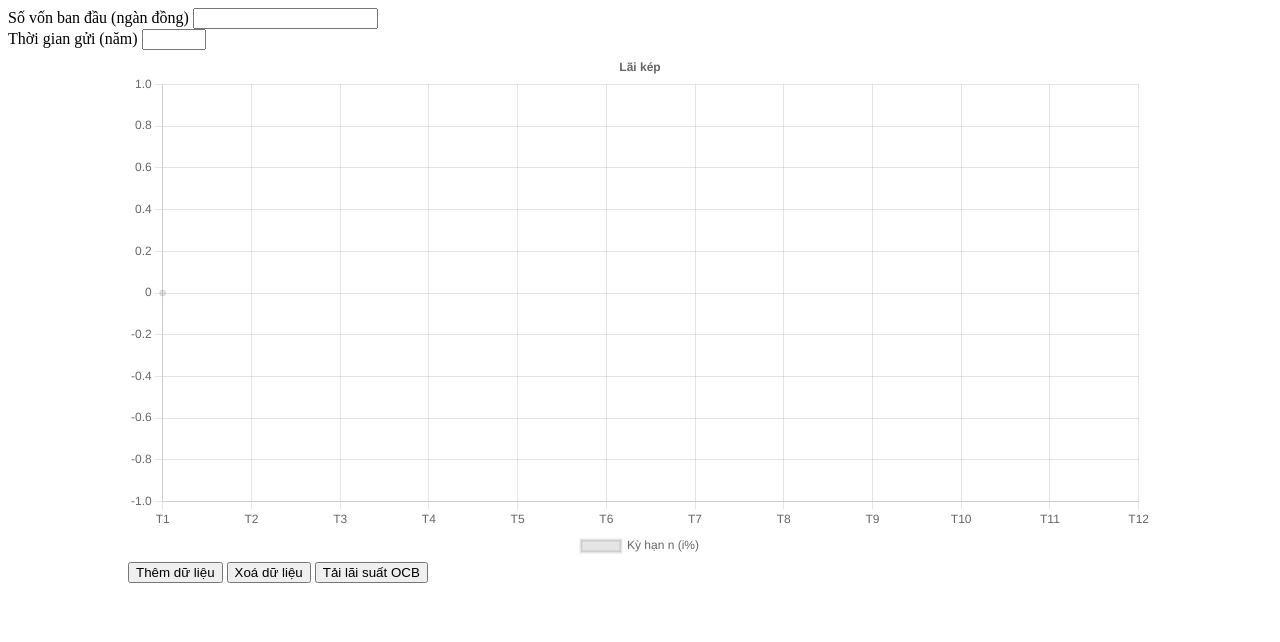
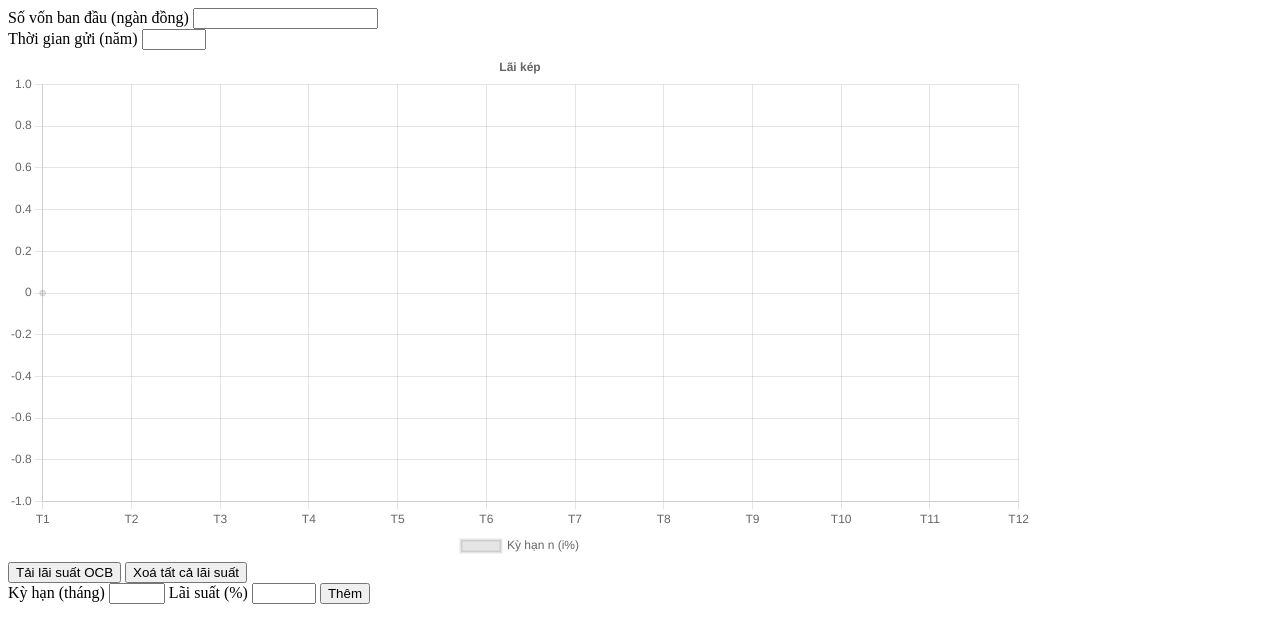
Before and after one commit to trinhvanminh/compounding-interest-calculator, a website built with Vite: page index.html in a window 1280 px wide. Built offline with nearby package versions, Linux system fonts and the light colour scheme.

Commit message:
chore: Update index.html with investment inputs and chart buttons

```diff
--- a/index.html
+++ b/index.html
@@ -16,6 +16,7 @@
     .flex-center {
       display: flex;
       justify-content: center;
+      flex-direction: column;
     }
   </style>
 </head>
@@ -33,9 +34,21 @@
     <div class="flex-center">
       <div class="chart-container">
         <canvas id="compounding-interest-chart"></canvas>
-        <button id="add-dataset">Thêm dữ liệu</button>
-        <button id="remove-dataset">Xoá dữ liệu</button>
+      </div>
+
+      <div>
         <button id="load-sample-data">Tải lãi suất OCB</button>
+        <button id="remove-datasets">Xoá tất cả lãi suất</button>
+
+        <div id="add-dataset-container">
+          <label for="compound-frequency">Kỳ hạn (tháng)</label>
+          <input id="compound-frequency" type="number" min="0" max="36" />
+          <label for="interest-rate">Lãi suất (%)</label>
+          <input id="interest-rate" type="number" min="0" max="100" />
+          <button id="add-dataset-button">Thêm</button>
+        </div>
+
+        <div id="interest-rate-list"></div>
       </div>
     </div>
   </main>
```
